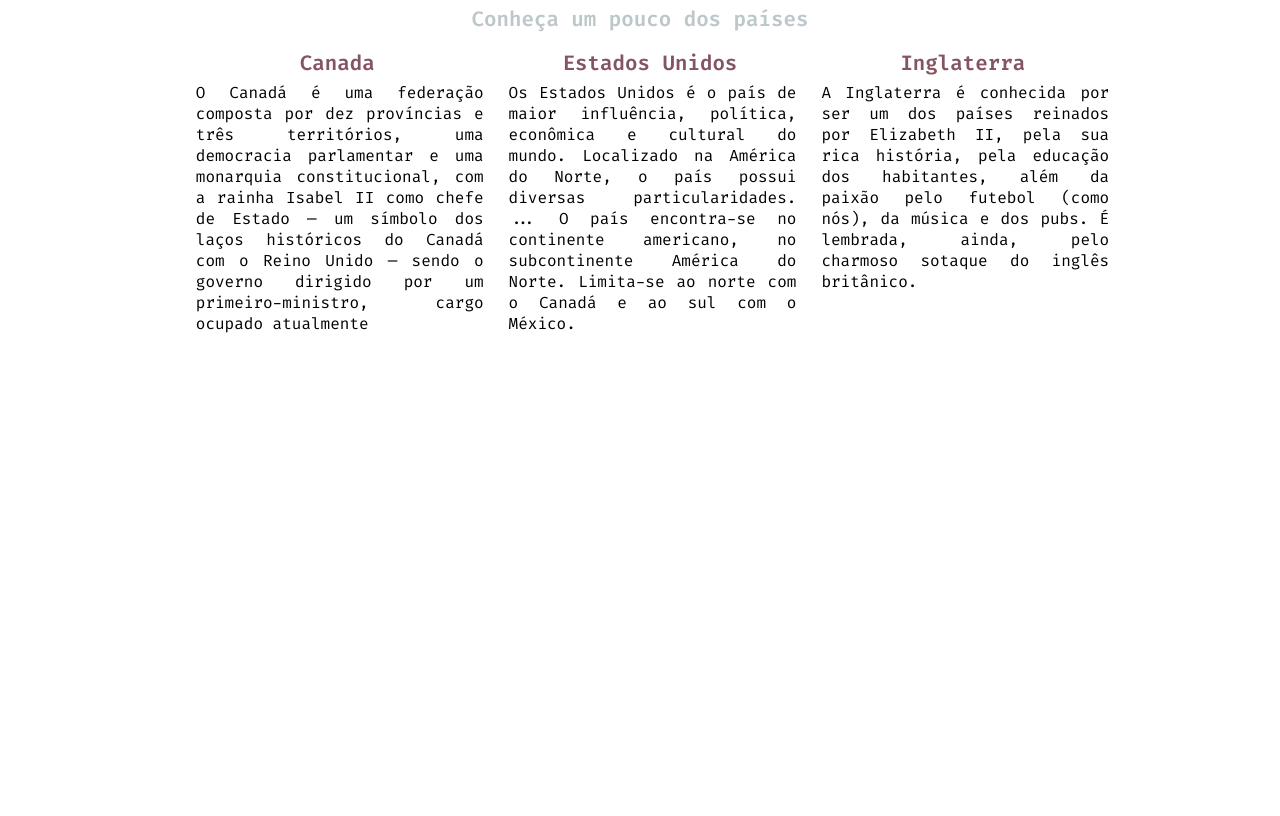
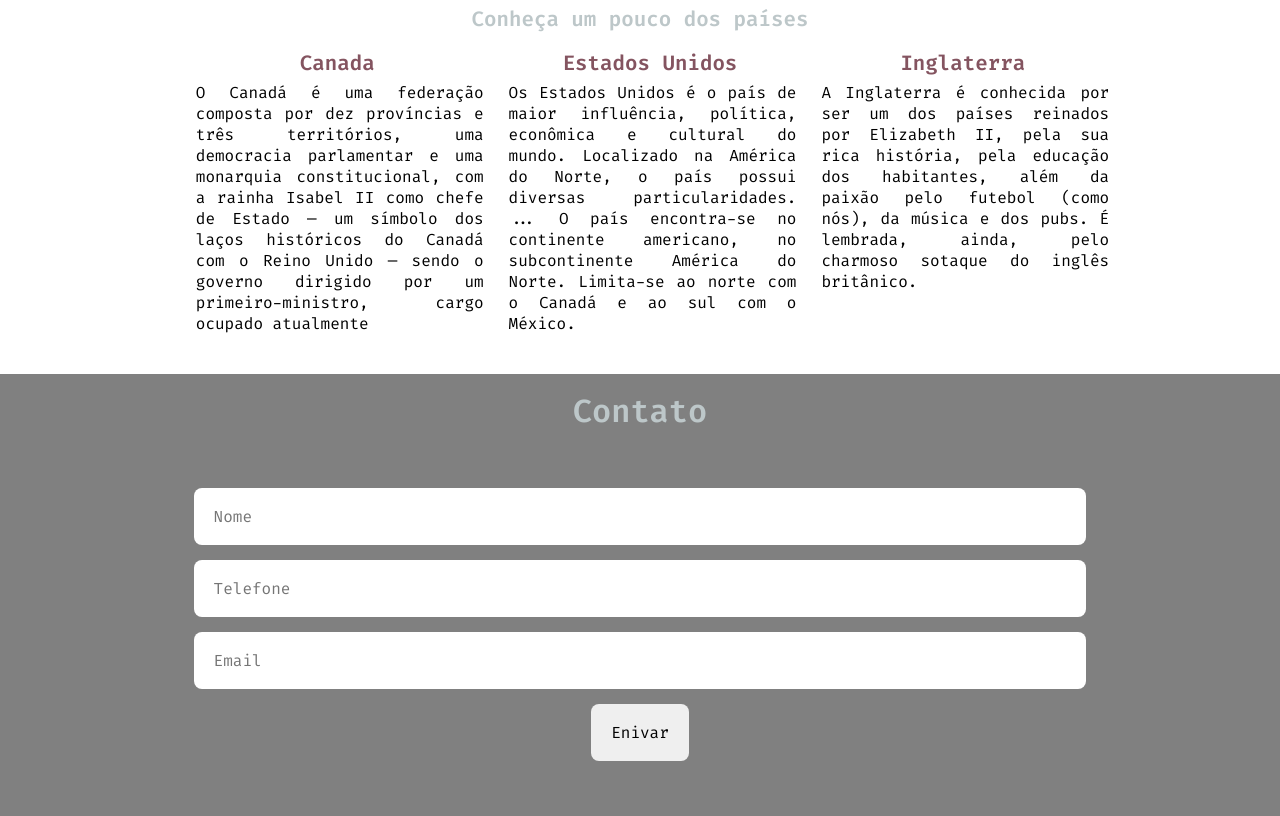
Before and after one commit to Alencar-Bianca/viagem, a plain HTML site: page index.html in a window 1280 px wide. Shown: the part 677-1493 px from the top of the page. Before the commit the page ends 1051 px from the top, so only its background shows below. Drawn offline with Linux system fonts and the light colour scheme.

Commit message:
Create the contact

```diff
--- /dev/null
+++ b/css/components/contact.css
@@ -0,0 +1,28 @@
+.contact{
+    background-color: gray;
+}
+.form{
+    padding: 40px;
+}
+.contact .h1{
+    font-size: 2em;
+
+}
+.input{
+    width: 100%;
+    margin-bottom: 15px;
+    padding: 18px 20px;
+    border-radius: 8px;
+}
+.button{
+    margin-bottom: 15px;
+    padding: 18px 20px;
+    border-radius: 8px;
+    cursor: pointer;
+    transition: transform 100ms linear;
+}
+.button:hover{
+    transform: scale(1.08);
+    background-color: var(--cor05);
+    color: white;
+}
--- a/index.html
+++ b/index.html
@@ -18,6 +18,7 @@
     <link rel="stylesheet" href="css/components/paragraph.css">
     <link rel="stylesheet" href="css/components/list.css">
     <link rel="stylesheet" href="css/components/subtitle.css">
+    <link rel="stylesheet" href="css/components/contact.css">
     <link rel="stylesheet" href="css/reset.css">
 </head>
 <body>
@@ -57,5 +58,19 @@
             </div>
         </div>
     </section>
+
+    <section class="contact">
+        <div class="center">
+            <h1 class="h1">Contato</h1>
+            <div class="form">
+                <form>
+                    <input type="text" name="nome" placeholder="Nome" class="input">
+                    <input type="tel" name="tel" placeholder="Telefone" class="input">
+                    <input type="email" name="email" placeholder="Email" class="input">
+                    <input type="submit" value="Enivar" class="button">
+                </form>
+            </div>
+        </div>
+    </section>
 </body>
 </html>
```
